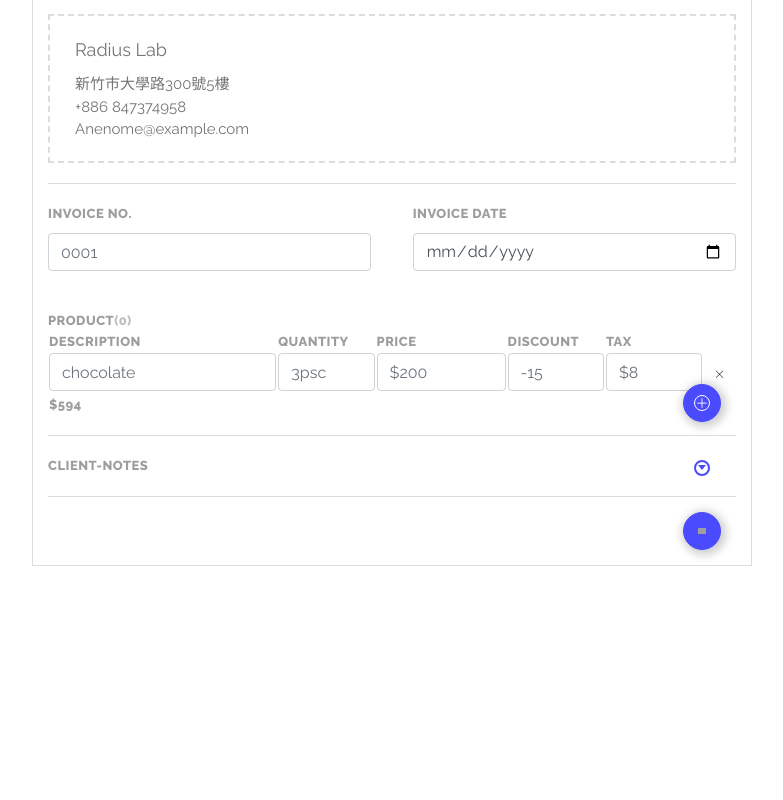
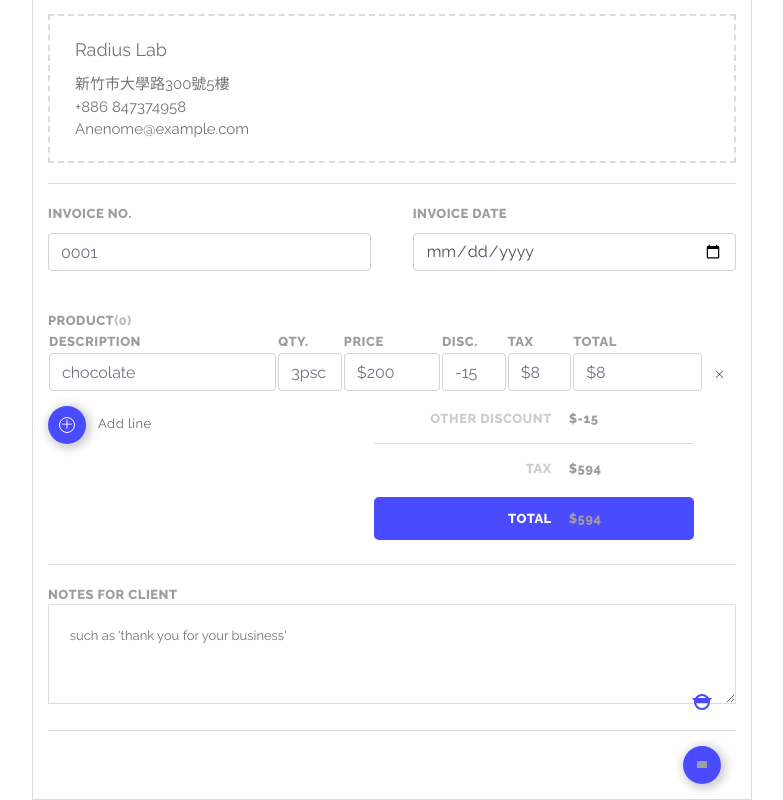
Before and after one commit to chienan/invoice-generator, a Vue app: page / in a window 1280 px wide. Shown: the part 446-1246 px from the top of the page, without its empty margins (248-1031 px from the left). Before the commit the page ends 1012 px from the top, so only its background shows below. Built offline with nearby package versions, Linux system fonts and the light colour scheme; grey boxes are pictures that could not be loaded.

Commit message:
update product table style

```diff
--- a/src/views/Index.vue
+++ b/src/views/Index.vue
@@ -110,14 +110,17 @@
       <button class="add-product" @click.stop.prevent="addItem(index)">
         <div class="btn-add-product">＋</div>
       </button>
+
+      <div class="add-product-notice">Add line</div>
       <table class="product-container">
         <thead>
           <tr class="items-section">
             <td class="item item-description">DESCRIPTION</td>
-            <td class="item item-quantity">QUANTITY</td>
+            <td class="item item-quantity">QTY.</td>
             <td class="item item-price">PRICE</td>
-            <td class="item item-discount">DISCOUNT</td>
+            <td class="item item-discount">DISC.</td>
             <td class="item item-tax">TAX</td>
+            <td class="item item-total">TOTAL</td>
             <td class="item item-remove"></td>
           </tr>
         </thead>
@@ -146,23 +149,46 @@
               <label class="sr-only" for="tax">itemTax</label>
               <b-form-input id="tax" placeholder="$8" v-model="items.tax"></b-form-input>
             </td>
+            <td class="item item-total">
+              <label class="sr-only" for="tax">itemTotal</label>
+              <b-form-input id="tax" placeholder="$8" v-model="items.total"></b-form-input>
+            </td>
             <td class="item item-remove">
               <button class="btn-item-remove" @click.stop.prevent="removeItem(index)">×</button>
             </td>
           </tr>
-          <tr class="item-total">
-            <th>$594</th>
+        </tbody>
+        <tfoot>
+          <tr class="items-section final-section">
+            <td class="final-title">OTHER DISCOUNT</td>
+            <td class="final-number line">$-15</td>
           </tr>
-        </tbody>
+          <tr class="items-section final-section">
+            <td class="final-title">TAX</td>
+            <td class="final-number">$594</td>
+          </tr>
+          <tr class="items-section final-section">
+            <td class="final-title final-total">TOTAL</td>
+            <td class="final-number total-container">$594</td>
+          </tr>
+        </tfoot>
       </table>
     </div>
 
     <!-- client notes -->
     <div class="client-notes section">
-      <div class="client-notes-title">CLIENT-NOTES</div>
+      <div class="client-notes-title">NOTES FOR CLIENT</div>
       <div class="client-notes-show">
-        <div class="client-notes-icon"></div>
+        <button class="client-notes-icon"></button>
       </div>
+      <textarea
+        class="client-notes-textarea"
+        name="client-notes"
+        id="client-notes"
+        cols="30"
+        rows="10"
+        placeholder="such as 'thank you for your business'"
+      ></textarea>
     </div>
 
     <div class="save-section">
@@ -363,6 +389,7 @@ export default {
   display: flex;
   flex-direction: column;
   position: relative;
+  /* padding-bottom: 50px; */
 }
 
 .product-section-title {
@@ -373,24 +400,33 @@ export default {
   display: flex;
 }
 
+.final-section {
+  min-height: 50px;
+  align-items: center;
+}
+
 .item-description {
   width: 35%;
 }
 
 .item-quantity {
+  width: 10%;
+}
+
+.item-price {
   width: 15%;
 }
 
-.item-price {
-  width: 20%;
-}
-
 .item-discount {
-  width: 15%;
+  width: 10%;
 }
 
 .item-tax {
-  width: 15%;
+  width: 10%;
+}
+
+.item-total {
+  width: 20%;
 }
 
 .item-remove {
@@ -400,9 +436,68 @@ export default {
   justify-content: center;
 }
 
+.final-title {
+  width: 75%;
+  text-align: end;
+  margin-right: 15px;
+  /* margin-right: 15%; */
+  color: rgba(0, 0, 0, 0.2);
+}
+
+.final-number {
+  position: relative;
+  width: 25%;
+}
+
+.final-total {
+  color: #ffffff;
+}
+
+.line::after {
+  position: absolute;
+  content: "";
+  background-color: #dcdcdc;
+  height: 1px;
+  width: 190%;
+  right: 25%;
+  top: 165%;
+}
+
+.total-container::after {
+  position: absolute;
+  content: "";
+  background-color: #4a4aff;
+  border-radius: 5px;
+  height: 200%;
+  width: 190%;
+  right: 25%;
+  bottom: -50%;
+  z-index: -1;
+}
+
+.total-container:hover::after {
+  background-color: #9bd2ed;
+}
+
+/* .total-container::after::hover {
+  position: absolute;
+  content: "";
+  background-color: black;
+  border-radius: 5px;
+  height: 200%;
+  width: 190%;
+  right: 25%;
+  bottom: -50%;
+  z-index: -1;
+} */
+
 .btn-item-remove {
   font-size: 25px;
   font-weight: 300;
+}
+
+.btn-item-remove:hover {
+  color: #4a4aff;
 }
 
 .product-section-amount {
@@ -411,17 +506,30 @@ export default {
 
 .add-product {
   position: absolute;
-  border: 1px solid #4a4aff;
+  /* border: 1px solid #4a4aff; */
   background: #4a4aff;
   height: 38px;
   width: 38px;
-  right: 15px;
-  bottom: 13px;
+  /* right: 15px; */
+  bottom: 120px;
   border-radius: 50%;
   display: flex;
   justify-content: center;
   align-items: center;
   box-shadow: 2px 2px 10px 3px rgba(0, 0, 0, 0.2);
+}
+
+.add-product:hover {
+  /* background: #88c8e7; */
+  background: #9bd2ed;
+}
+
+.add-product-notice {
+  position: absolute;
+  bottom: 130px;
+  left: 50px;
+  font-weight: normal;
+  color: #6a6a6a;
 }
 
 .btn-add-product {
@@ -461,13 +569,21 @@ export default {
   border-color: #4a4aff transparent transparent transparent;
 }
 
+.client-notes-textarea {
+  width: 100%;
+  height: 10%;
+  max-height: 100px;
+  /* min-height: 20px; */
+  border: 1px solid #dcdcdc;
+  padding: 3%;
+}
+
 .save-section {
   display: flex;
   flex-direction: row-reverse;
 }
 
 .save-btn {
-  border: 1px solid #4a4aff;
   background: #4a4aff;
   height: 38px;
   width: 38px;
@@ -481,6 +597,10 @@ export default {
   box-shadow: 2px 2px 10px 3px rgba(0, 0, 0, 0.2);
 }
 
+.save-btn:hover {
+  background: #9bd2ed;
+}
+
 .save-icon {
   width: 35%;
 }
```
